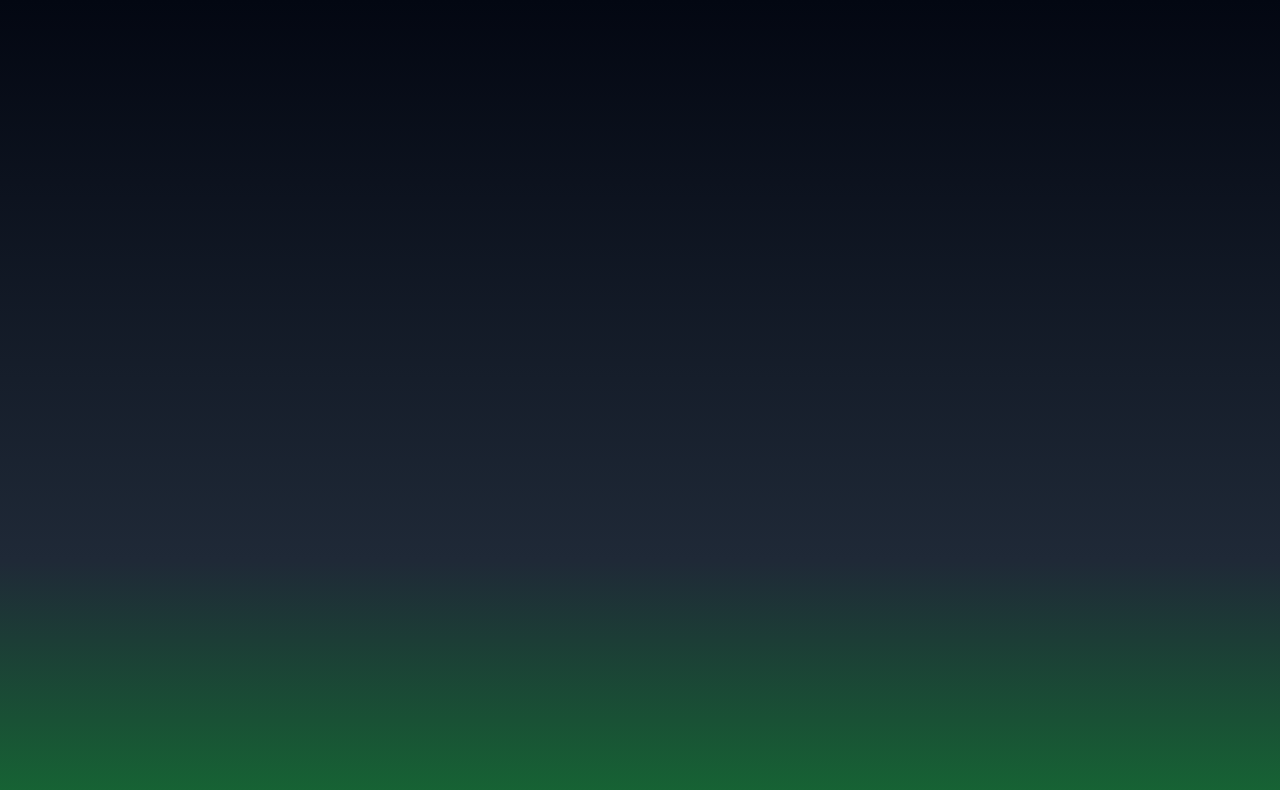
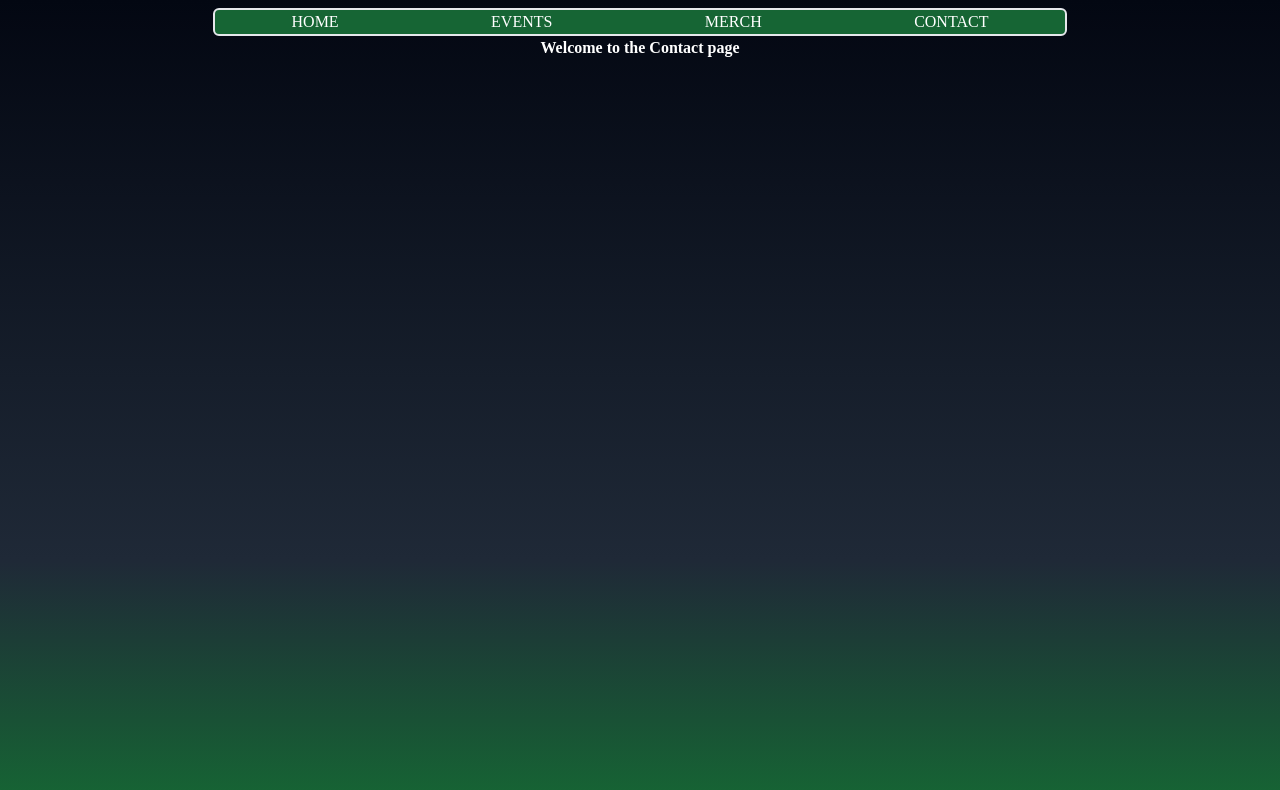
Before and after one commit to jordaz14/Ecom_Mahjong, a React (Vite) app in the folder client/: page /contact in a window 1280 px wide. Shown: the top 790 px of the page. Built offline with nearby package versions, Linux system fonts and the light colour scheme; a web font is replaced by a local one.

Commit message:
navbar & pagination

```diff
--- a/client/package.json
+++ b/client/package.json
@@ -12,7 +12,8 @@
   },
   "dependencies": {
     "react": "^18.2.0",
-    "react-dom": "^18.2.0"
+    "react-dom": "^18.2.0",
+    "react-router-dom": "^6.16.0"
   },
   "devDependencies": {
     "@types/react": "^18.2.15",
--- a/client/src/App.jsx
+++ b/client/src/App.jsx
@@ -1,7 +1,25 @@
-import React, { useEffect, useState } from "react";
+import React from "react";
+import { BrowserRouter as Router, Routes, Route} from "react-router-dom";
+import Contact from "./pages/Contact";
+import Events from "./pages/Events";
+import Home from "./pages/Home";
+import Merch from "./pages/Merch";
+import Navbar from "./components/Navbar";
 
 function App() {
-
+  return (
+    <>
+    <Router>
+    <Navbar />
+      <Routes>
+        <Route path="/" element={<Home />} />
+        <Route path="/events" element={<Events />} />
+        <Route path="/merch" element={<Merch />} />
+        <Route path="/contact" element={<Contact />} />
+      </Routes>
+    </Router>
+    </>
+  );
 }
 
 export default App;
--- /dev/null
+++ b/client/src/components/Navbar.jsx
@@ -0,0 +1,15 @@
+
+function Navbar() {
+  return (
+    <>
+      <nav className="flex justify-around items-center w-2/3 mx-auto mt-2 bg-green-800 rounded-md border-solid border-2">
+        <a href="/" className="text-white">HOME</a>
+        <a href="/events" className="text-white">EVENTS</a>
+        <a href="/merch" className="text-white">MERCH</a>
+        <a href="/contact" className="text-white">CONTACT</a>
+      </nav>
+    </>
+  );
+}
+
+export default Navbar;
--- /dev/null
+++ b/client/src/pages/Contact.jsx
@@ -0,0 +1,8 @@
+
+function Contact() {
+    return (
+        <h1 className="text-white font-bold text-center">Welcome to the Contact page</h1>
+    );
+  }
+
+export default Contact;
--- /dev/null
+++ b/client/src/pages/Events.jsx
@@ -0,0 +1,7 @@
+function Events() {
+    return (
+        <h1 className="text-white font-bold text-center">Welcome to the Events page</h1>
+    );
+  }
+
+export default Events;
--- /dev/null
+++ b/client/src/pages/Home.jsx
@@ -0,0 +1,11 @@
+
+
+function Home() {
+    return (
+        <>
+        <h1 className="text-white font-bold text-center">Welcome to the Home page</h1>
+        </>
+    );
+  }
+
+export default Home;
--- /dev/null
+++ b/client/src/pages/Merch.jsx
@@ -0,0 +1,7 @@
+function Merch() {
+    return (
+        <h1 className="text-white font-bold text-center">Welcome to the Merch page</h1>
+    );
+  }
+
+export default Merch;
```
Also changed, not shown: 1 other file (tests, documents, lock files or other folders).
